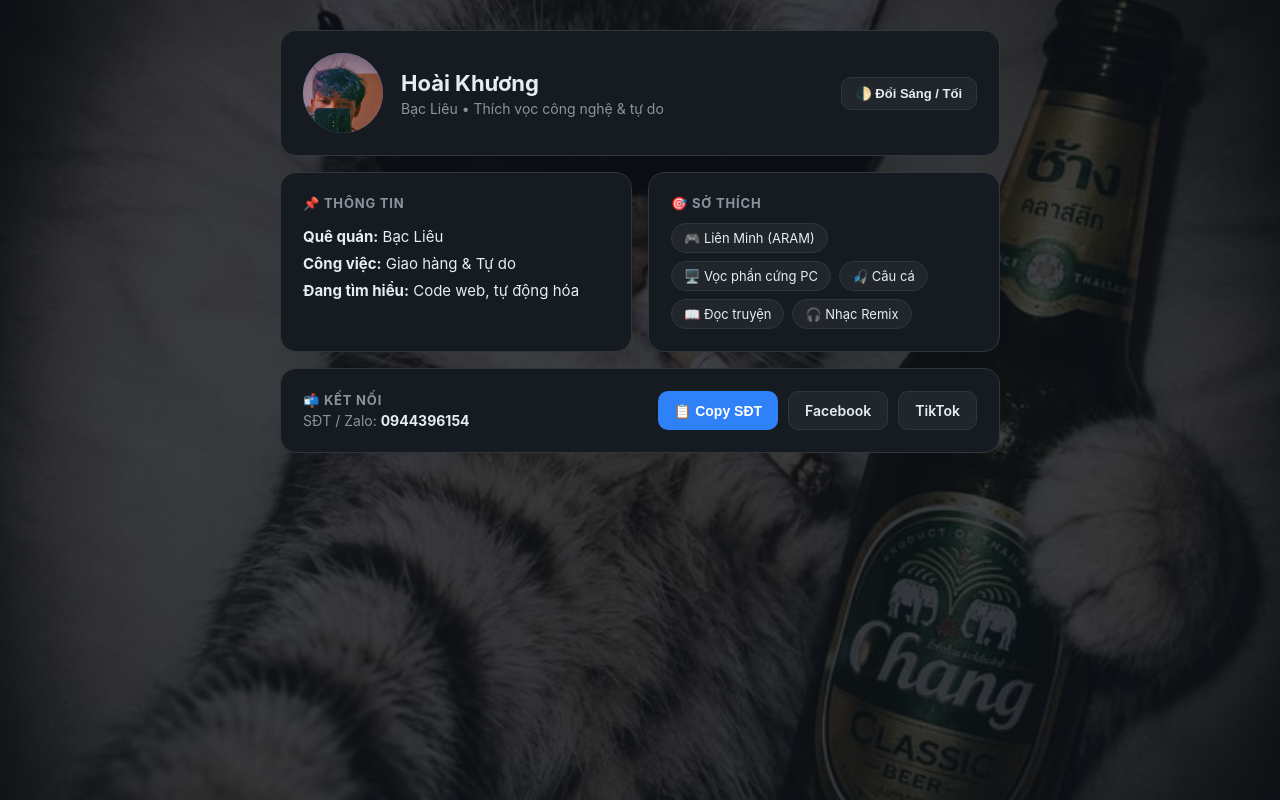
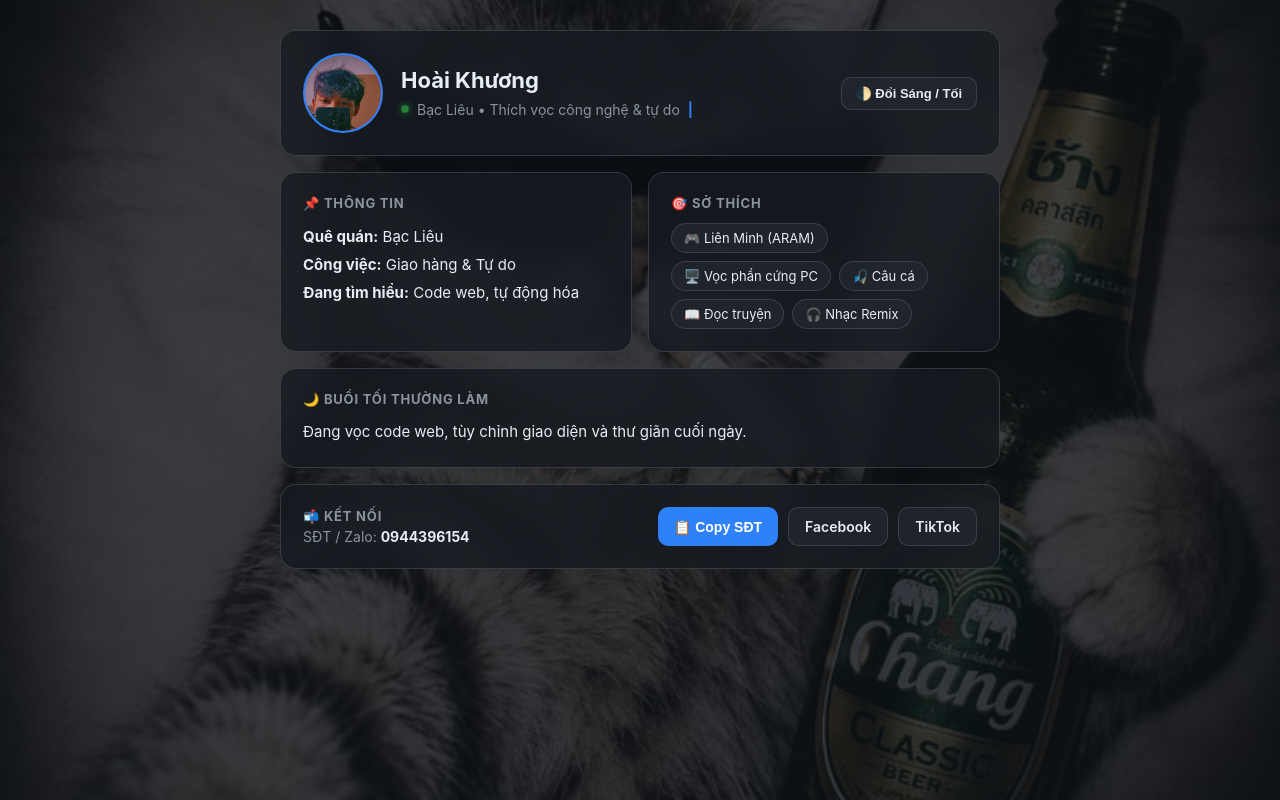
Before and after one commit to khuongccmm-cyber/bio, a plain HTML site: page index.html in a window 1280 px wide. Drawn offline with Linux system fonts and the light colour scheme.

Commit message:
Update index.html

```diff
--- a/index.html
+++ b/index.html
@@ -3,30 +3,33 @@
 <head>
   <meta charset="UTF-8">
   <meta name="viewport" content="width=device-width, initial-scale=1.0">
-  <title>Hồ Sơ Cá Nhân</title>
+  <title>Hồ Sơ Cá Nhân - Hoài Khương</title>
   <style>
     /* Biến màu sắc (CSS Variables - tên đại diện cho mã màu để đổi giao diện nhanh) */
     :root {
       --bg-color: #0d1117;
-      --card-bg: #161b22;
-      --border-color: #30363d;
+      --card-bg: rgba(22, 27, 34, 0.82);
+      --border-color: rgba(139, 148, 158, 0.25);
       --text-main: #e6edf3;
       --text-sub: #8b949e;
       --accent: #2f81f7;
-      --tag-bg: #21262d;
+      --accent-glow: rgba(47, 129, 247, 0.22);
+      --tag-bg: rgba(33, 38, 45, 0.88);
     }
 
     /* Giao diện nền sáng khi bấm nút chuyển đổi */
     body.light-mode {
       --bg-color: #f4f6f8;
-      --card-bg: #ffffff;
-      --border-color: #d0d7de;
+      --card-bg: rgba(255, 255, 255, 0.86);
+      --border-color: rgba(31, 35, 40, 0.16);
       --text-main: #1f2328;
       --text-sub: #656d76;
       --accent: #0969da;
-      --tag-bg: #eaeef2;
+      --accent-glow: rgba(9, 105, 218, 0.18);
+      --tag-bg: rgba(234, 238, 242, 0.92);
     }
 
+    /* Reset mặc định cho mọi phần tử */
     * {
       box-sizing: border-box;
       margin: 0;
@@ -40,11 +43,18 @@
       display: flex;
       justify-content: center;
       padding: 30px 15px;
+      min-height: 100vh;
+      /* Nhớ kiểm tra file ảnh anh/0001.jpg có tồn tại đúng tên trên kho GitHub hay không */
       background-image: linear-gradient(rgba(13, 17, 23, 0.78), rgba(13, 17, 23, 0.78)), url("anh/0001.jpg");
-    background-size: cover;
-    background-position: center;
-    background-attachment: fixed;
+      background-size: cover;
+      background-position: center;
+      background-attachment: fixed;
       transition: background-color 0.3s, color 0.3s;
+    }
+
+    /* Làm lớp phủ nền sáng hơn khi chuyển sang chế độ Sáng */
+    body.light-mode {
+      background-image: linear-gradient(rgba(244, 246, 248, 0.82), rgba(244, 246, 248, 0.82)), url("anh/0001.jpg");
     }
 
     /* Khung lưới Bento chia các ô thông tin */
@@ -54,18 +64,24 @@
       display: grid;
       grid-template-columns: repeat(2, 1fr);
       gap: 16px;
+      align-content: start;
     }
 
+    /* Hiệu ứng kính mờ + viền công nghệ cho từng ô */
     .box {
       background-color: var(--card-bg);
+      backdrop-filter: blur(12px);
+      -webkit-backdrop-filter: blur(12px);
       border: 1px solid var(--border-color);
       border-radius: 16px;
       padding: 22px;
-      transition: transform 0.2s, border-color 0.2s;
+      transition: transform 0.25s ease, border-color 0.25s ease, box-shadow 0.25s ease;
     }
 
     .box:hover {
+      transform: translateY(-3px);
       border-color: var(--accent);
+      box-shadow: 0 10px 26px var(--accent-glow);
     }
 
     /* Ô trên cùng chiếm trọn 2 cột */
@@ -97,6 +113,7 @@
       color: #fff;
       overflow: hidden;
       flex-shrink: 0;
+      border: 2px solid var(--accent);
     }
 
     .avatar img {
@@ -107,12 +124,44 @@
 
     .name-area h1 {
       font-size: 22px;
-      margin-bottom: 4px;
+      margin-bottom: 6px;
     }
 
-    .name-area p {
+    /* Dòng trạng thái + chữ tự chạy */
+    .status-line {
+      display: flex;
+      align-items: center;
+      gap: 8px;
       color: var(--text-sub);
       font-size: 14px;
+      min-height: 20px;
+    }
+
+    .dot-online {
+      width: 8px;
+      height: 8px;
+      border-radius: 50%;
+      background-color: #2ea043;
+      box-shadow: 0 0 8px #2ea043;
+      flex-shrink: 0;
+      animation: nhapNhay 1.6s infinite;
+    }
+
+    @keyframes nhapNhay {
+      0%, 100% { opacity: 1; transform: scale(1); }
+      50% { opacity: 0.45; transform: scale(0.85); }
+    }
+
+    .typing-cursor {
+      display: inline-block;
+      color: var(--accent);
+      font-weight: bold;
+      animation: conTro 0.8s infinite;
+    }
+
+    @keyframes conTro {
+      0%, 50% { opacity: 1; }
+      51%, 100% { opacity: 0; }
     }
 
     .theme-btn {
@@ -124,6 +173,12 @@
       cursor: pointer;
       font-size: 13px;
       font-weight: 600;
+      transition: border-color 0.2s ease, transform 0.2s ease;
+    }
+
+    .theme-btn:hover {
+      border-color: var(--accent);
+      transform: translateY(-1px);
     }
 
     .box-title {
@@ -137,7 +192,7 @@
 
     .info-list {
       list-style: none;
-      line-height: 1.8;
+      line-height: 1.85;
       font-size: 15px;
     }
 
@@ -153,6 +208,23 @@
       border-radius: 20px;
       font-size: 13px;
       border: 1px solid var(--border-color);
+      transition: border-color 0.2s ease, transform 0.2s ease;
+    }
+
+    .tag:hover {
+      border-color: var(--accent);
+      transform: translateY(-2px);
+    }
+
+    /* Ô hoạt động buổi tối chiếm trọn 2 cột */
+    .night-box {
+      grid-column: span 2;
+    }
+
+    .night-note {
+      font-size: 15px;
+      line-height: 1.75;
+      color: var(--text-main);
     }
 
     /* Ô liên hệ dưới cùng chiếm trọn 2 cột */
@@ -181,6 +253,12 @@
       font-size: 14px;
       font-weight: 600;
       cursor: pointer;
+      transition: transform 0.2s ease, filter 0.2s ease;
+    }
+
+    .action-btn:hover {
+      transform: translateY(-2px);
+      filter: brightness(1.08);
     }
 
     .action-btn.secondary {
@@ -189,13 +267,20 @@
       border: 1px solid var(--border-color);
     }
 
+    .action-btn.secondary:hover {
+      border-color: var(--accent);
+    }
+
     /* Tự động xếp thành 1 cột dọc khi mở trên điện thoại */
     @media (max-width: 600px) {
       .bento-container {
         grid-template-columns: 1fr;
       }
-      .header-box, .contact-box {
+      .header-box, .night-box, .contact-box {
         grid-column: span 1;
+      }
+      body {
+        background-attachment: scroll;
       }
     }
   </style>
@@ -207,13 +292,15 @@
     <div class="box header-box">
       <div class="profile-left">
         <div class="avatar">
-          <!-- Muốn dùng ảnh thật: bỏ dấu chú thích dòng dưới và đổi tên file avatar.jpg -->
-           <img src="avatar.jpg" alt="Avatar">
-
+          <img src="avatar.jpg" alt="Avatar">
         </div>
         <div class="name-area">
           <h1>Hoài Khương</h1>
-          <p>Bạc Liêu • Thích vọc công nghệ & tự do</p>
+          <div class="status-line">
+            <span class="dot-online" title="Đang hoạt động"></span>
+            <span id="typing-text">Bạc Liêu • Thích vọc công nghệ &amp; tự do</span>
+            <span class="typing-cursor">|</span>
+          </div>
         </div>
       </div>
       <button class="theme-btn" onclick="doiMauNen()">🌓 Đổi Sáng / Tối</button>
@@ -224,7 +311,7 @@
       <div class="box-title">📌 Thông tin</div>
       <ul class="info-list">
         <li><strong>Quê quán:</strong> Bạc Liêu</li>
-        <li><strong>Công việc:</strong> Giao hàng & Tự do</li>
+        <li><strong>Công việc:</strong> Giao hàng &amp; Tự do</li>
         <li><strong>Đang tìm hiểu:</strong> Code web, tự động hóa</li>
       </ul>
     </div>
@@ -241,7 +328,15 @@
       </div>
     </div>
 
-    <!-- Ô 4: Liên hệ & Nút bấm -->
+    <!-- Ô 4: Thông tin buổi tối đang làm -->
+    <div class="box night-box">
+      <div class="box-title">🌙 Buổi tối thường làm</div>
+      <p class="night-note" id="noi-dung-buoi-toi">
+        Đang vọc code web, tùy chỉnh giao diện và thư giãn cuối ngày.
+      </p>
+    </div>
+
+    <!-- Ô 5: Liên hệ & Nút bấm -->
     <div class="box contact-box">
       <div>
         <div class="box-title" style="margin-bottom: 4px;">📬 Kết nối</div>
@@ -265,10 +360,47 @@
 
     // Chức năng 2: Bấm nút tự động copy số điện thoại vào bộ nhớ tạm
     function copySoDienThoai() {
-      const sdt = "09xxxxxxxx"; // Sửa số thật của bạn ở đây
+      const sdt = "0944396154";
       navigator.clipboard.writeText(sdt);
       document.getElementById("trang-thai-copy").innerHTML = "✅ Đã chép số: <strong>" + sdt + "</strong>";
     }
+
+    // Chức năng 3: Hiệu ứng gõ chữ luân phiên dưới tên
+    const danhSachCau = [
+      "Bạc Liêu • Thích vọc công nghệ & tự do",
+      "Đang học code web & tự động hóa",
+      "Buổi tối vọc máy, giải trí & chill"
+    ];
+    let chiSoCau = 0;
+    let chiSoKyTu = 0;
+    let dangXoa = false;
+    const elTyping = document.getElementById("typing-text");
+
+    function chayHieuUngGoChu() {
+      const cauHienTai = danhSachCau[chiSoCau];
+
+      if (!dangXoa) {
+        chiSoKyTu++;
+        elTyping.textContent = cauHienTai.slice(0, chiSoKyTu);
+        if (chiSoKyTu === cauHienTai.length) {
+          dangXoa = true;
+          setTimeout(chayHieuUngGoChu, 1800);
+          return;
+        }
+      } else {
+        chiSoKyTu--;
+        elTyping.textContent = cauHienTai.slice(0, chiSoKyTu);
+        if (chiSoKyTu === 0) {
+          dangXoa = false;
+          chiSoCau = (chiSoCau + 1) % danhSachCau.length;
+        }
+      }
+
+      const tocDo = dangXoa ? 35 : 65;
+      setTimeout(chayHieuUngGoChu, tocDo);
+    }
+
+    setTimeout(chayHieuUngGoChu, 1200);
   </script>
 
 </body>
```
